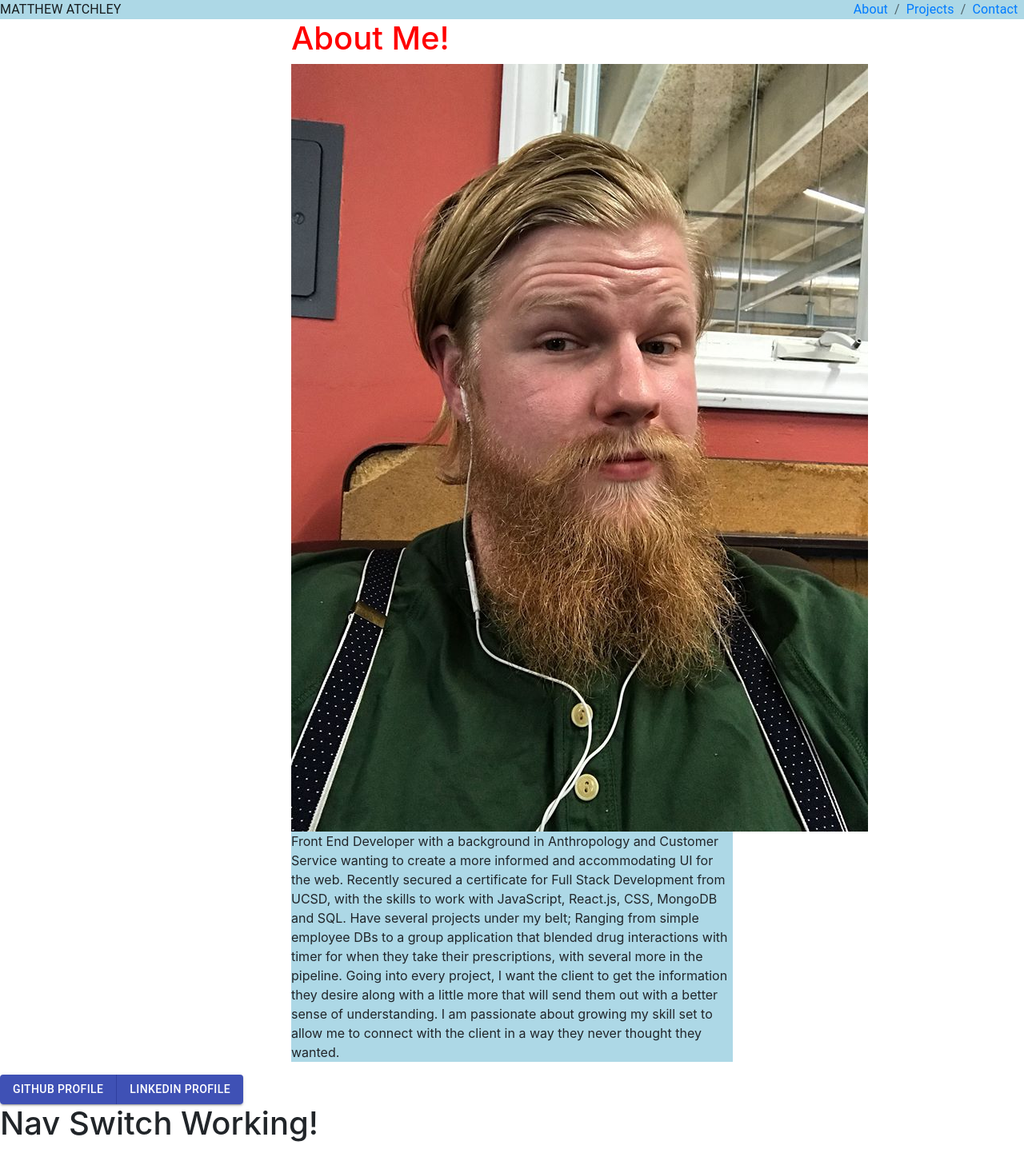
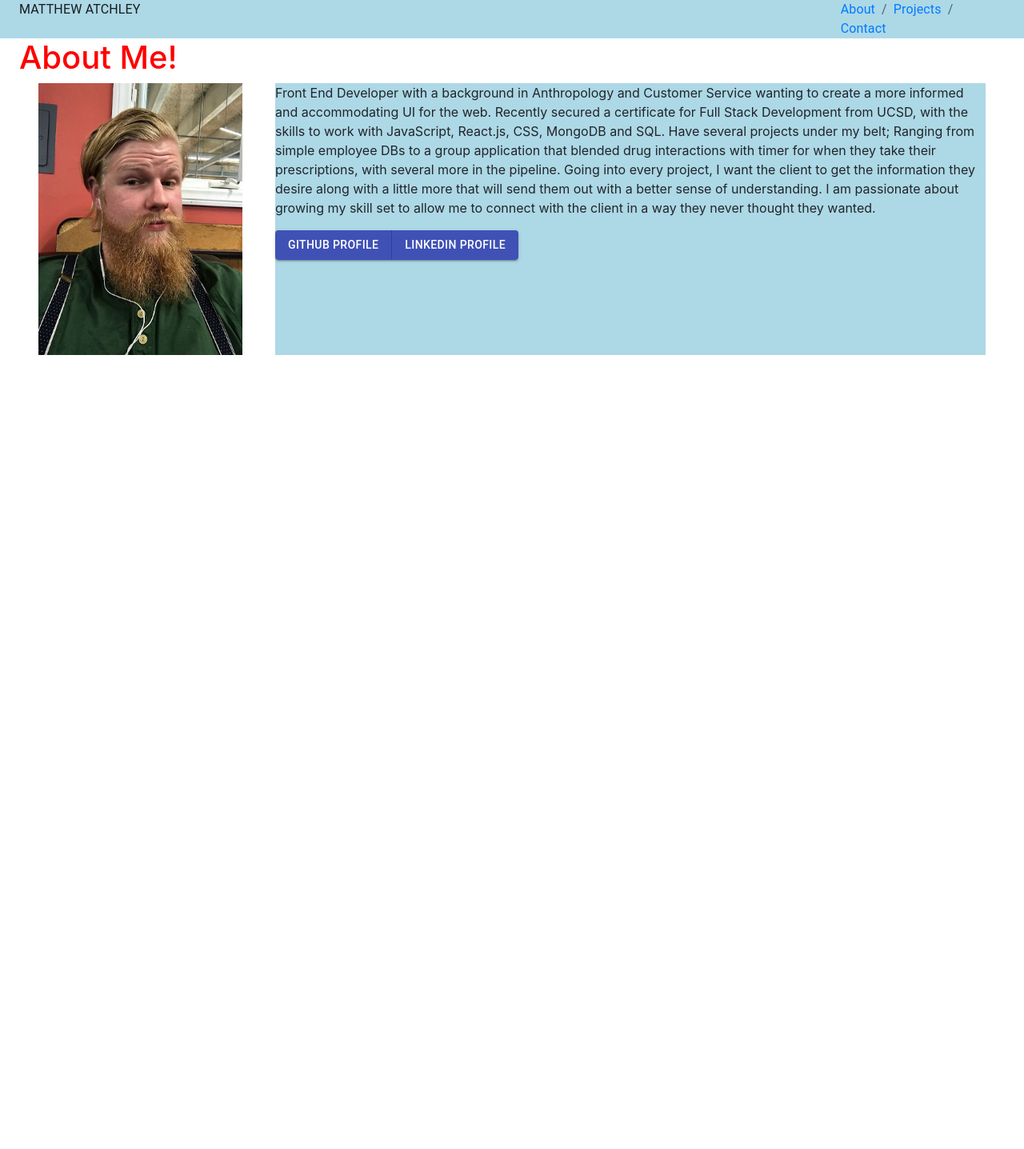
Before and after one commit to mattchley/react-portfolio, a React (Create React App) app: page / in a window 1280 px wide. Shown: the whole page at 80% size. After the commit the page ends 800 px from the top, so only its background shows below. Built offline with nearby package versions, Linux system fonts and the light colour scheme.

Commit message:
AboutSpacing

```diff
--- a/src/App.js
+++ b/src/App.js
@@ -3,11 +3,9 @@ import MainContainer from "./Components/MainContainer"
 
 function App() {
   return (
-    <div>
-      <MainContainer />
 
-      <h1>Nav Switch Working!</h1>
-    </div>
+    <MainContainer />
+
   )
 }
 
--- a/src/Components/BodyContainer.js
+++ b/src/Components/BodyContainer.js
@@ -1,18 +1,32 @@
 import React from "react";
 import MattProfile from "../Images/ProfilePic/profile.jpg"
 import Container from '@material-ui/core/Container';
+import Grid from '@material-ui/core/Grid';
+import Button from '@material-ui/core/Button';
+import ButtonGroup from '@material-ui/core/ButtonGroup';
 
 
 function BodyContainer() {
     return (
-        <Container maxWidth="sm">
-            <h1 style={{ color: "red" }}>About Me!</h1>
-            <img src={MattProfile}></img>
-            <div style={{ backgroundColor: "lightblue" }}>
-                <p>Front End Developer with a background in Anthropology and Customer Service wanting to create a more informed and accommodating UI for the web. Recently secured a certificate for Full Stack Development from UCSD, with the skills to work with JavaScript, React.js, CSS, MongoDB and SQL. Have several projects under my belt; Ranging from simple employee DBs to a group application that blended drug interactions with timer for when they take their prescriptions, with several more in the pipeline. Going into every project, I want the client to get the information they desire along with a little more that will send them out with a better sense of understanding. I am passionate about growing my skill set to allow me to connect with the client in a way they never thought they wanted.</p>
-            </div>
+        <Container maxWidth="lg">
+            <Grid container spacing={0} justify={"space-evenly"}>
+                <Grid item xs={12} md={3}>
+                    <img src={MattProfile} style={{ maxHeight: "340px", maxWidth: "300px"}}></img>
+                </Grid>
+                <Grid item xs={12} md={9} style={{ backgroundColor: "lightblue" }}>
+                    <p>Front End Developer with a background in Anthropology and Customer Service wanting to create a more informed and accommodating UI for the web. Recently secured a certificate for Full Stack Development from UCSD, with the skills to work with JavaScript, React.js, CSS, MongoDB and SQL. Have several projects under my belt; Ranging from simple employee DBs to a group application that blended drug interactions with timer for when they take their prescriptions, with several more in the pipeline. Going into every project, I want the client to get the information they desire along with a little more that will send them out with a better sense of understanding. I am passionate about growing my skill set to allow me to connect with the client in a way they never thought they wanted.</p>
+                    <Grid>
+                        <ButtonGroup variant="contained" color="primary" aria-label="contained primary button group">
+                            <Button href="https://github.com/mattchley">GitHub Profile</Button>
+                            <Button href="https://www.linkedin.com/in/matthew-atchley-977238190/">LinkedIN Profile</Button>
+                        </ButtonGroup>
+                    </Grid>
+
+                </Grid>
+
+
+            </Grid>
         </Container>
-
     )
 }
 
--- a/src/Components/Navbar.js
+++ b/src/Components/Navbar.js
@@ -11,7 +11,7 @@ function NavBar() {
 
     return (
         <nav style={{ backgroundColor: "lightblue" }}>
-            <Container  disableGutters='false'>
+            <Container>
                 <Grid container spacing={12}>
                     <Grid item xs={12} sm={10}>
                         <Typography color="textPrimary"> MATTHEW ATCHLEY</Typography>
--- a/src/Pages/About.js
+++ b/src/Pages/About.js
@@ -1,17 +1,13 @@
 import React from "react";
 import BodyContainer from "../Components/BodyContainer"
-import Button from '@material-ui/core/Button';
-import ButtonGroup from '@material-ui/core/ButtonGroup';
+import Container from '@material-ui/core/Container';
 
 function About() {
     return (
-        <div>
+        <Container>
+            <h1 style={{ color: "red" }}>About Me!</h1>
             <BodyContainer />
-            <ButtonGroup variant="contained" color="primary" aria-label="contained primary button group">
-                <Button href="https://github.com/mattchley">GitHub Profile</Button>
-                <Button href="https://www.linkedin.com/in/matthew-atchley-977238190/">LinkedIN Profile</Button>
-            </ButtonGroup>
-        </div>
+        </Container>
     )
 }
 
--- a/src/Pages/Projects.js
+++ b/src/Pages/Projects.js
@@ -1,13 +1,13 @@
 import React from "react";
 import ProjectCard from "../Components/ProjectCards"
+import Container from '@material-ui/core/Container';
 
 function Projects() {
   return (
-    <div>
+    <Container>
       <h1>Projects!</h1>
       <ProjectCard />
-    </div>
-
+    </Container>
   )
 }
 
```
